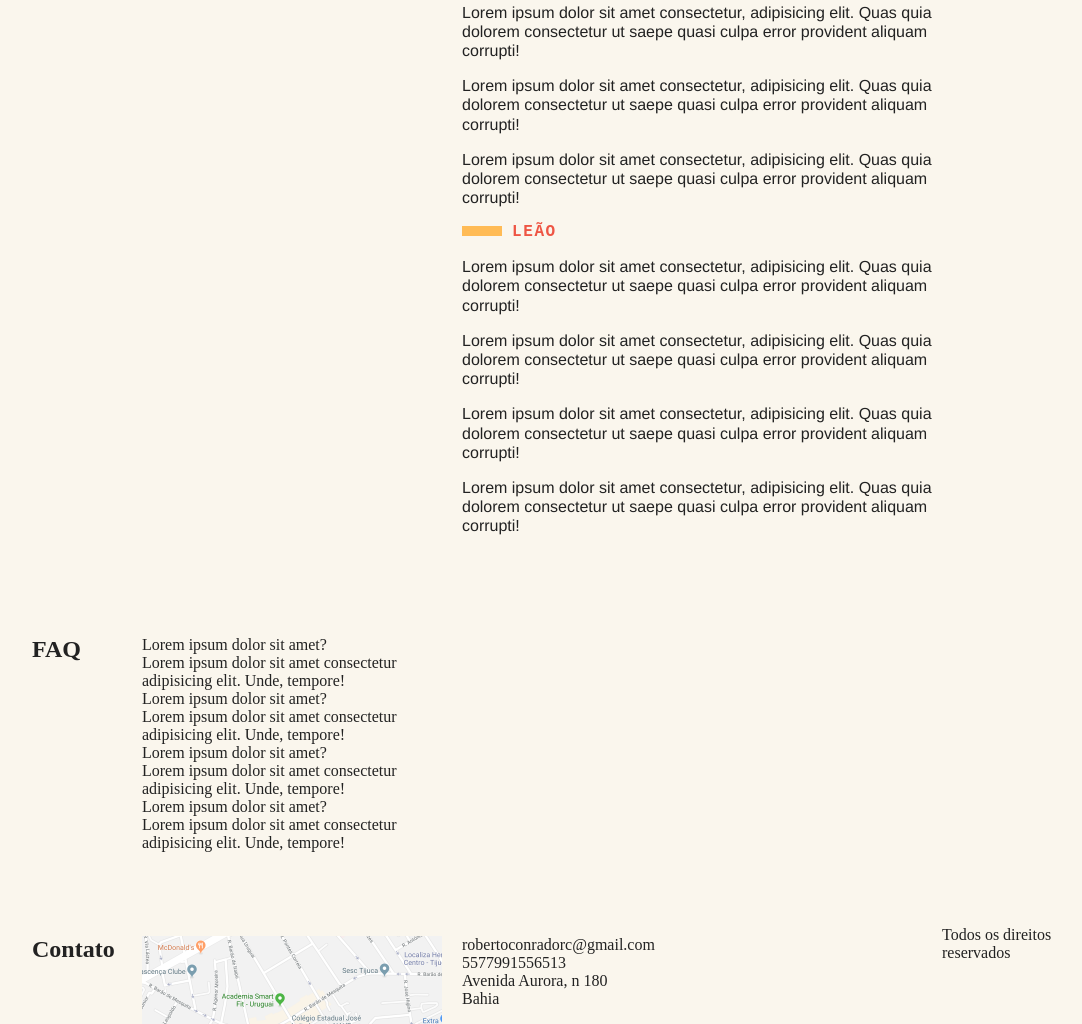
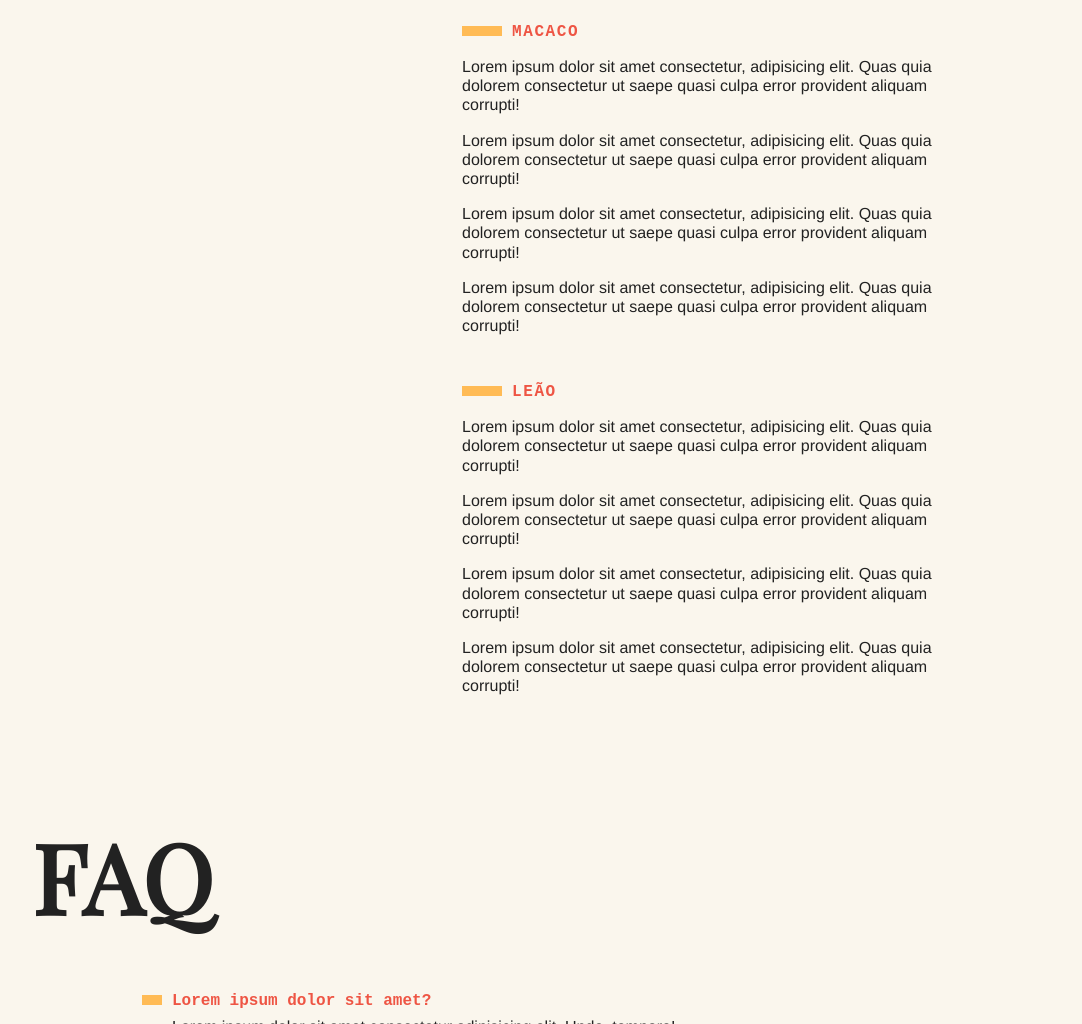
Before and after one commit to ROBERTOCONRADO/Origamid, a plain HTML site: page AnimaisFantasticos/index.html in a window 1280 px wide. Shown: the part 1776-2800 px from the top of the page, without its empty margins (158-1240 px from the left). Drawn offline with Linux system fonts and the light colour scheme.

Commit message:
Responsiviadade

```diff
--- a/AnimaisFantasticos/index.html
+++ b/AnimaisFantasticos/index.html
@@ -87,8 +87,8 @@
     </section>
 
     <section class="grid-section faq" id="faq">
-        <h2>FAQ</h2>
-        <dl>
+        <h2 class="titulo">FAQ</h2>
+        <dl class="faq-list">
             <dt>Lorem ipsum dolor sit amet?</dt>
             <dd>Lorem ipsum dolor sit amet consectetur adipisicing elit. Unde, tempore!
             </dd>
@@ -105,7 +105,7 @@
     </section>
 
     <section class="grid-section contato" id="contato">
-        <h2>Contato</h2>
+        <h2 class="titulo">Contato</h2>
         <div class="mapa">
             <img src="./img/mapa.png" alt="mapa">
         </div>
--- a/AnimaisFantasticos/style.css
+++ b/AnimaisFantasticos/style.css
@@ -103,3 +103,65 @@ body {
 .animais-descricao {
     grid-column: 3;
 }
+.animais-descricao section {
+    margin-bottom: 3rem;
+}
+
+.faq-list {
+    grid-column: 2 / 4;
+}
+.faq-list dt {
+    font-family: 'IBM Plex Mono', monospace;
+    font-weight: bold;
+    margin-top: 2rem;
+    margin-bottom: .5rem;
+    color: #E54;
+}
+.faq-list dt::before {
+    content: '';
+    display: inline-block;
+    width: 20px;
+    height: 10px;
+    margin-right: 10px;
+    background-color: #FB5;
+}
+.faq-list dd {
+    font-family: Helvetica, Arial;
+    margin-bottom: .5rem;
+    margin-left: 30px;
+}
+
+/*===Contato===*/
+.mapa {
+    grid-column: 2;
+}
+.dados {
+    grid-column: 3;
+}
+.dados li {
+    margin-bottom: 1rem;
+    font-family: Helvetica, Arial;
+}
+.dados li::before {
+    content: '';
+    display: inline-block;
+    width: 20px;
+    height: 10px;
+    margin-right: 10px;
+    background-color: #FB5;
+}
+.copy {
+    grid-column: 3 / 5;
+    margin-bottom: 2rem;
+    background-color: #FB5;
+}
+.copy p {
+    padding: 20px;
+    font-family: 'IBM Plex Mono', monospace;
+    font-weight: 800;
+}
+
+/*===Responsividade===*/
+@media screen (max-width: 720px) {
+
+}
```
